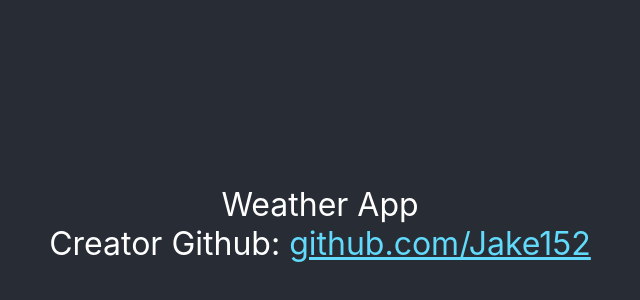
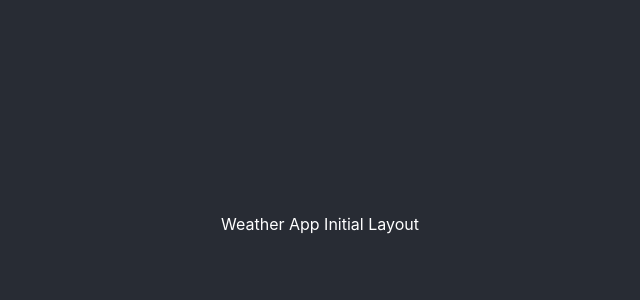
Before and after one commit to Jake152/weather-app-reactjs, a React (Create React App) app: page / in a window 1280 px wide. Shown: the part 176-476 px from the top of the page, without its empty margins (320-960 px from the left). Built offline with nearby package versions, Linux system fonts and the light colour scheme.

Commit message:
Initial page layout (#2)

```diff
--- a/src/App.css
+++ b/src/App.css
@@ -1,16 +1,12 @@
-.weather-app {
+#weather-app {
   text-align: center;
-  .weather-app-header {
   background-color: #282c34;
   min-height: 100vh;
   display: flex;
   flex-direction: column;
   align-items: center;
   justify-content: center;
-    font-size: 2rem;
   color: white;
-  }
-
   .github-link {
     color: #61dafb;
   }
--- a/src/App.jsx
+++ b/src/App.jsx
@@ -1,23 +1,11 @@
-import logo from './logo.svg';
+import PageLayout from './PageLayout';
+
 import './App.css';
 
 function App() {
   return (
-    <div className="weather-app">
-      <header className="weather-app-header">
-        <span>Weather App</span>
-        <div id='github-info-container'>
-          <span>Creator Github: </span>
-          <a
-            className="github-link"
-            href="https://github.com/Jake152"
-            target="_blank"
-            rel="noopener noreferrer"
-          >
-            github.com/Jake152
-          </a>
-        </div>
-      </header>
+    <div id="weather-app">
+      <PageLayout />
     </div>
   );
 }
--- /dev/null
+++ b/src/PageLayout.css
@@ -0,0 +1,3 @@
+.weather-app-page-layout {
+
+}
--- a/src/PageLayout.jsx
+++ b/src/PageLayout.jsx
@@ -0,0 +1,11 @@
+import './PageLayout.css';
+
+function PageLayout() {
+  return (
+    <div id="weather-app-page-layout">
+      Weather App Initial Layout
+    </div>
+  );
+}
+
+export default PageLayout;
```
Lines whose indentation alone changed are shown as unchanged.
